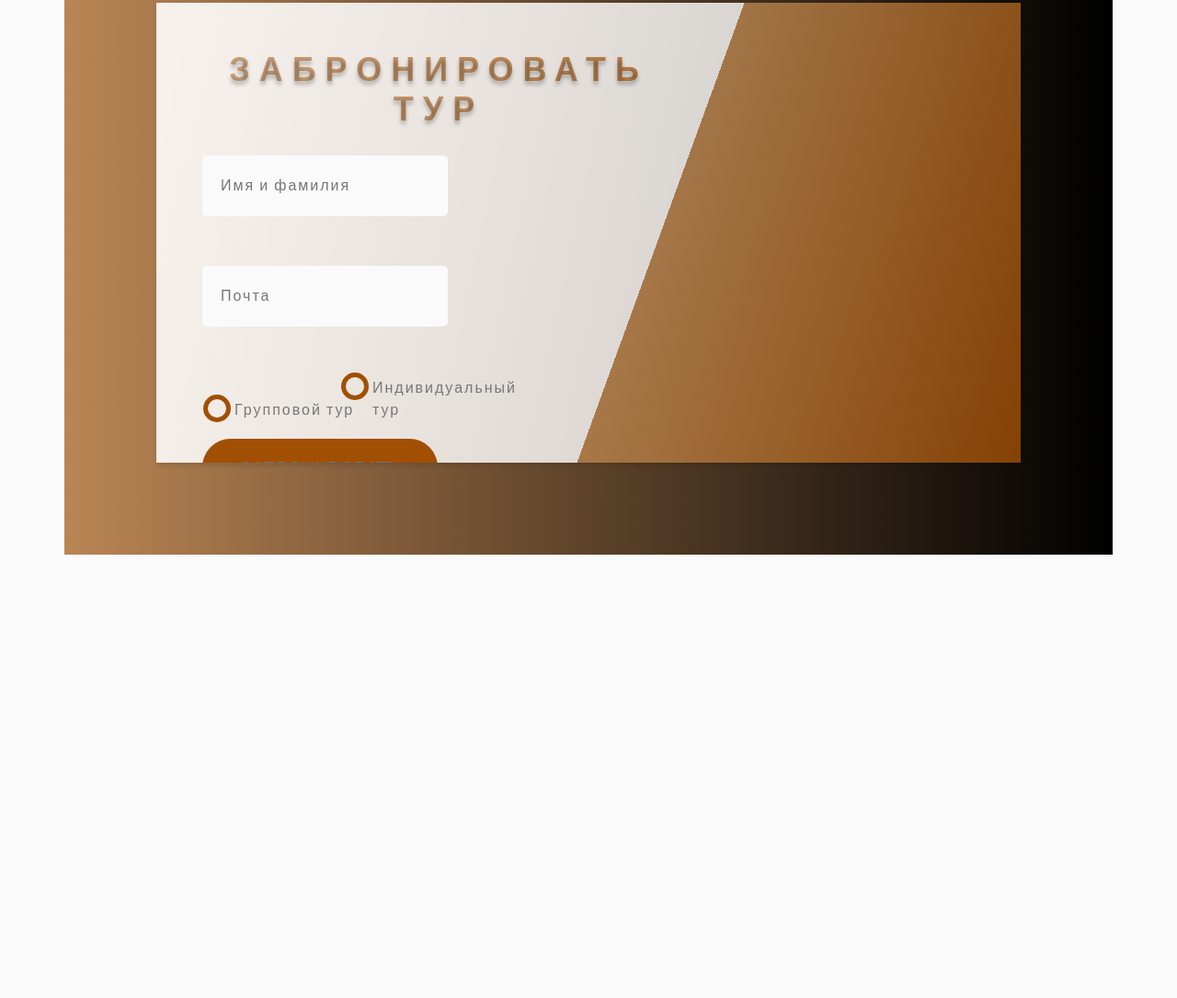
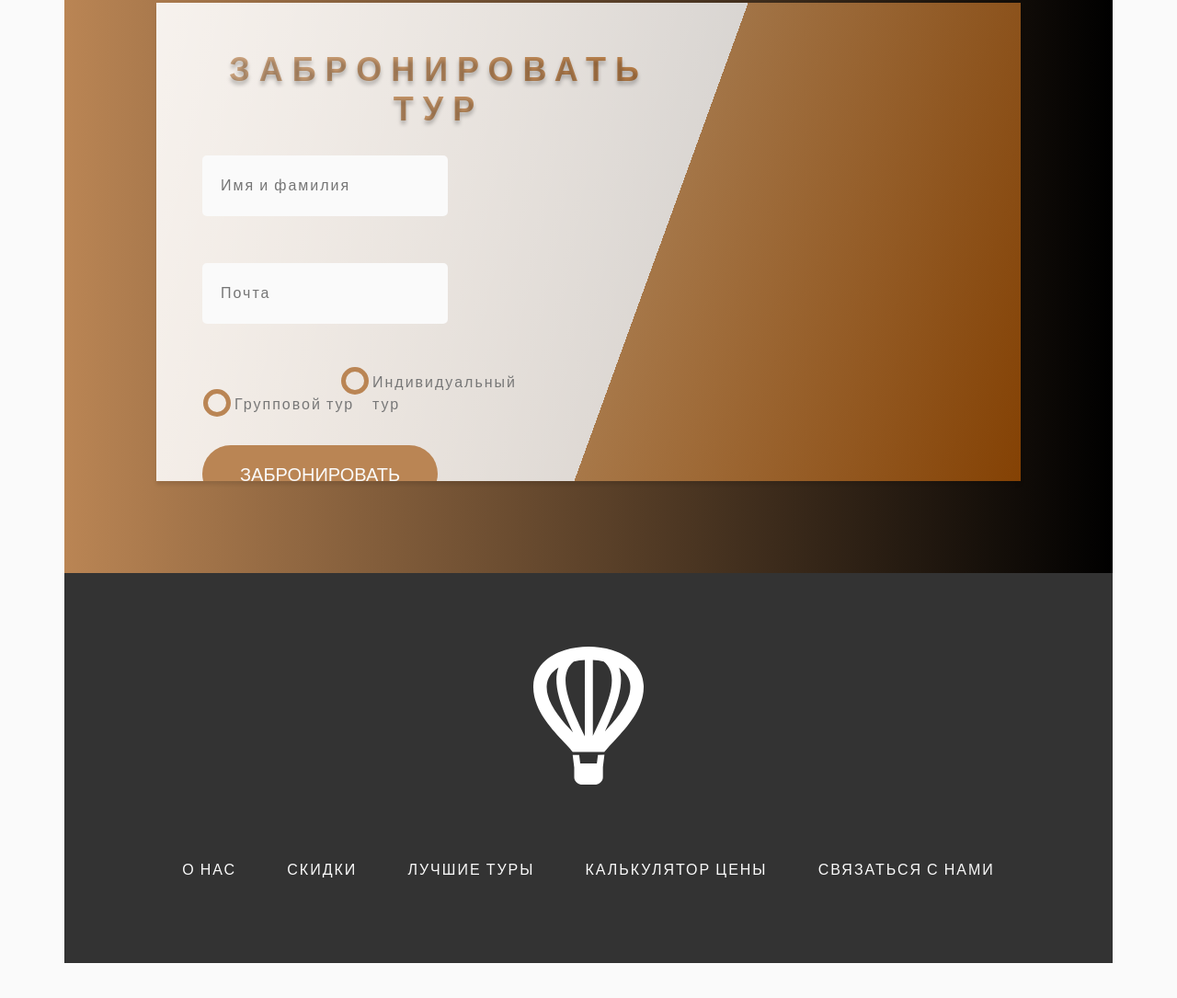
Before and after one commit to AzatResh/balloons_website, a plain HTML site: page src/index.html in a window 1280 px wide. Shown: the part 4325-5410 px from the top of the page at 92% size. Before the commit the page ends 4978 px from the top, so only its background shows below. Drawn offline with nearby package versions, Linux system fonts and the light colour scheme; files whose address does not match are found by name.

Commit message:
-- footer

```diff
--- a/src/index.html
+++ b/src/index.html
@@ -275,6 +275,33 @@
             </section>
         </main>
 
+        <footer class="footer">
+            <div class="row ">
+                <div class="text-align-center">
+                    <img class="footer__logo" src="icons/Icon-logo.svg" alt="logo">
+                </div>
+            </div>
+            <div class="row ">
+                <ul class="footer__list text-align-center">
+                    <li class="footer__item">
+                        <a href="" class="footer__link">О НАС</a>
+                    </li>
+                    <li class="footer__item">
+                        <a href="" class="footer__link">СКИДКИ</a>
+                    </li>
+                    <li class="footer__item">
+                        <a href="" class="footer__link">ЛУЧШИЕ ТУРЫ</a>
+                    </li>
+                    <li class="footer__item">
+                        <a href="" class="footer__link">КАЛЬКУЛЯТОР ЦЕНЫ</a>
+                    </li>
+                    <li class="footer__item">
+                        <a href="" class="footer__link">СВЯЗАТЬСЯ С НАМИ</a>
+                    </li>
+                </ul>
+            </div>
+        </footer>
+
     </div>
 
 
--- a/src/sass/components/_book.sass
+++ b/src/sass/components/_book.sass
@@ -1,5 +1,5 @@
 .book-block
-    height: 50rem
+    height: 52rem
     background: linear-gradient(110deg, rgba(255,255,255, 0.9) 0%, rgba(255,255,255, 0.8) 57%, rgba(186,133,80, 0.8) 57%, rgba(161,79,3,0.8) 100%), url("../img/form-img.jpg") center / cover no-repeat
     box-shadow: $box-shadow
     overflow: hidden
@@ -10,8 +10,9 @@
     padding-left: 5rem
     &__group
         &:not(:last-child)
-            margin-bottom: 2rem
-
+            margin-bottom: 1.7rem
+        &:nth-child(4)
+            margin-bottom: 3.3rem
     &__input
         width: 52%
         font-size: $font-size-paragraph
@@ -59,7 +60,7 @@
         height: 3rem
         width: 3rem
         border-radius: 10rem
-        border: .5rem solid $color-brown-dark
+        border: .5rem solid $color-brown-light
         top: -0.4rem
         left: -3.4rem
         &::after
@@ -69,7 +70,7 @@
             width: 1.5rem
             height: 1.5rem
             border-radius: .5rem
-            background: $color-brown-dark
+            background: $color-brown-light
             top: 50%
             left: 50%
             transform: translate(-50%, -50%)
--- a/src/sass/components/_button.sass
+++ b/src/sass/components/_button.sass
@@ -32,8 +32,9 @@
         animation: bottomToUp 0.5s ease-out 1.7s
         animation-fill-mode: backwards
     &_brown
-        &,&:link, &:visited
-            background: $color-brown-dark
+        &,&:link, &:visited, &:hover, &::after
+            background: $color-brown-light
+            color: $color-white
 
 :not(.btn-check)+.btn:active
     background: white
--- /dev/null
+++ b/src/sass/layout/_footer.sass
@@ -0,0 +1,27 @@
+.footer
+    background: #333333
+    padding: 8rem
+    &__logo
+        height: 15rem
+        width: 12rem
+    &__list
+
+    &__item
+        display: inline-block
+        &:not(:last-child)
+            margin-right: 5rem
+
+    &__link
+        &:link, &:visited
+            display: inline-block
+            text-decoration: none
+            color: $color-white
+            text-transform: uppercase
+            font-size: $font-size-paragraph
+            letter-spacing: .2rem
+            font-weight: 300
+            transition: .5s all
+        &:active
+        &:hover
+            transform: rotate(5deg) scale(1.2)
+            color: $color-brown-light
--- a/src/sass/style.sass
+++ b/src/sass/style.sass
@@ -8,6 +8,7 @@
 @import "base/utilities.sass"
 
 @import "layout/header.sass"
+@import "layout/footer.sass"
 @import "layout/grid.sass"
 
 @import "pages/home.sass"
```
Also changed, not shown: src/css/style.css, 1 other file.
